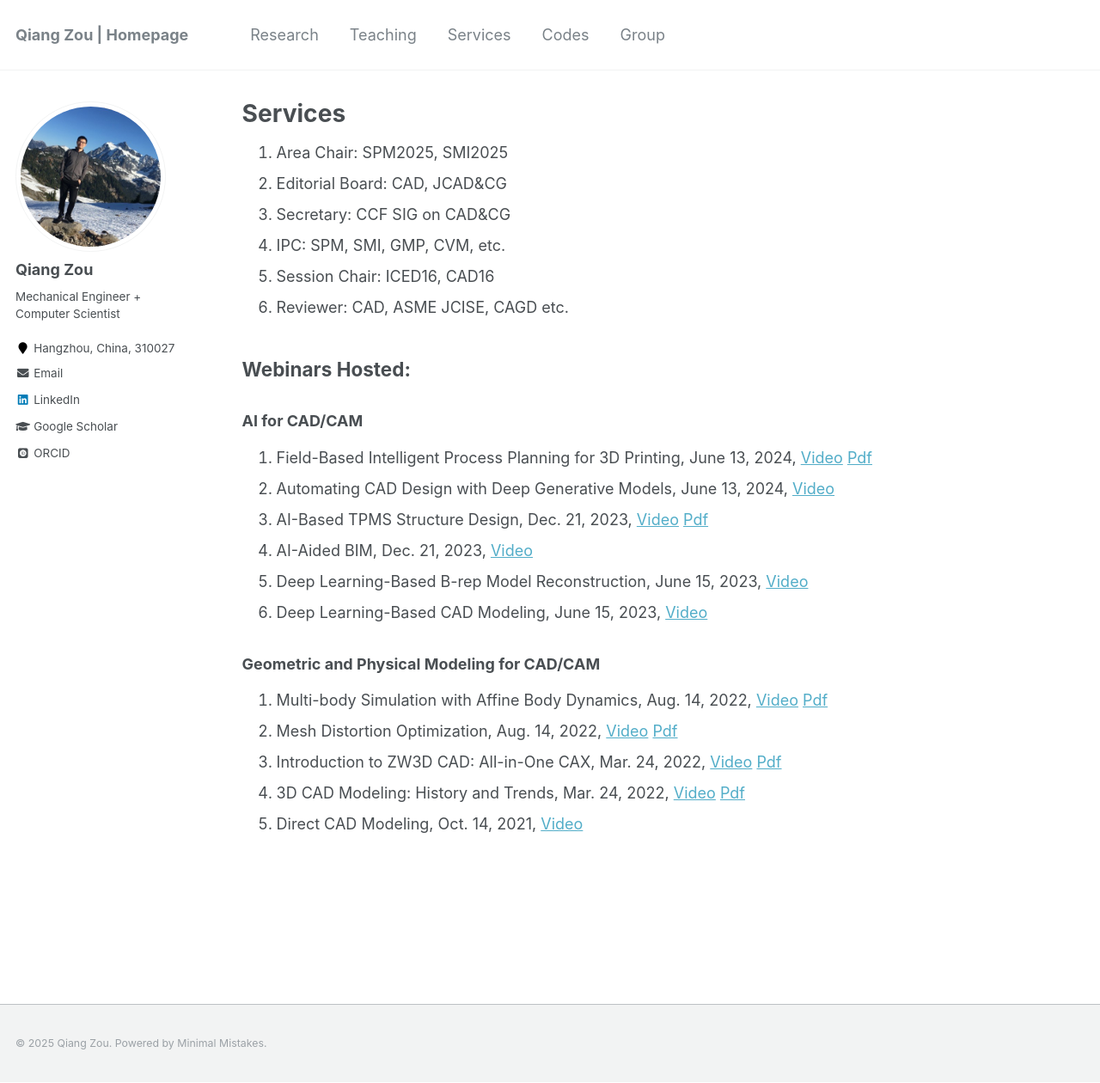
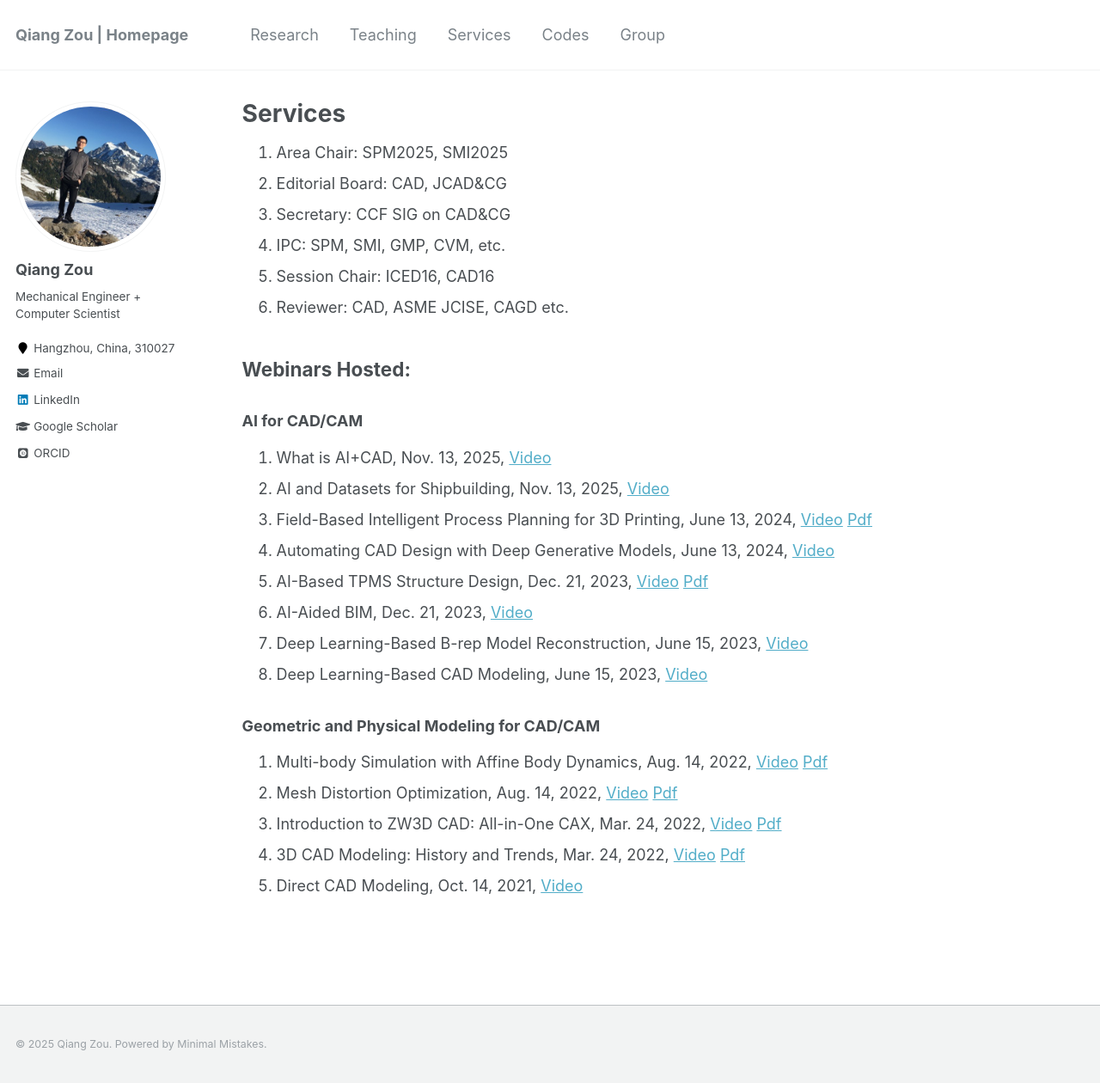
Before and after one commit to Qiang-Zou/Qiang-Zou.github.io, a Jekyll site: the page built from _pages/services.md, in a window 1280 px wide and 1260 px high. Shown: the whole window at 86% size. Built offline with Jekyll 4.4.1, drawn with Linux system fonts in a browser that asks for light colours; some web fonts are replaced.

Commit message:
Update services.md

```diff
--- a/_pages/services.md
+++ b/_pages/services.md
@@ -14,6 +14,8 @@ author_profile: true
 
 ## Webinars Hosted:
 ### AI for CAD/CAM
+1. What is AI+CAD, Nov. 13, 2025, [Video]()
+1. AI and Datasets for Shipbuilding, Nov. 13, 2025, [Video]()
 1. Field-Based Intelligent Process Planning for 3D Printing, June 13, 2024, [Video](https://www.bilibili.com/video/BV1Qy411q7xP) [Pdf](https://games-1312234642.cos.ap-guangzhou.myqcloud.com/pdf/Games2024327%E7%8E%8B%E6%98%8C%E5%87%8C.pdf)
 1. Automating CAD Design with Deep Generative Models, June 13, 2024, [Video](https://www.bilibili.com/video/BV1sr421F7DX)
 1. AI-Based TPMS Structure Design, Dec. 21, 2023, [Video](https://www.bilibili.com/video/BV19b4y1379m) [Pdf](https://games-1312234642.cos.ap-guangzhou.myqcloud.com/pdf/Games2023305%E5%90%95%E7%90%B3.pdf)
```
